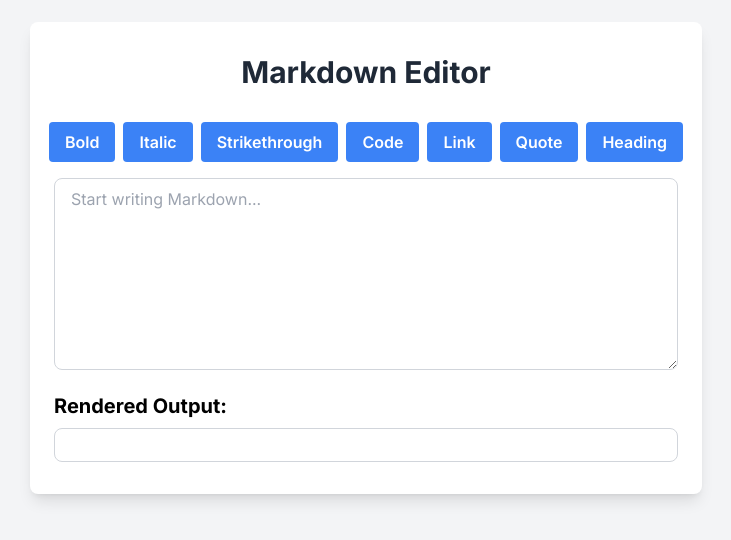
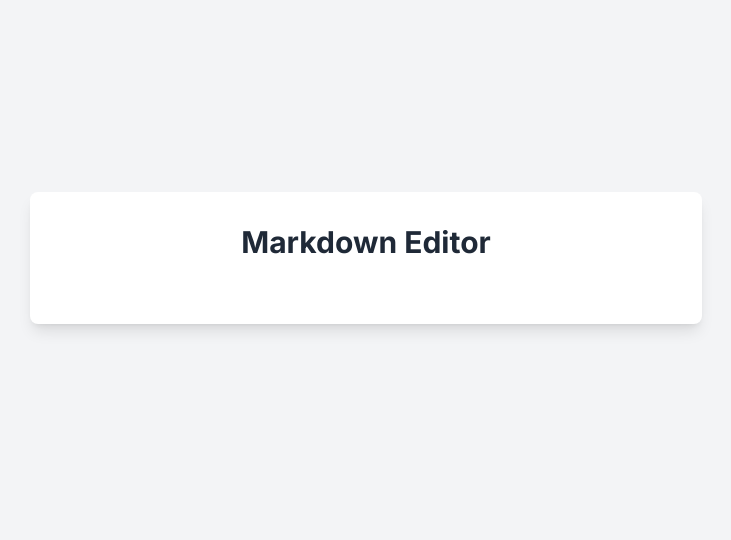
Before and after one commit to BerkkanB/markdownai, a Next.js app: page / in a window 1280 px wide. Shown: the part 142-682 px from the top of the page, without its empty margins (274-1005 px from the left). Built offline with nearby package versions, Linux system fonts and the light colour scheme.

Commit message:
React Markdown removed from project

```diff
--- a/app/components/MarkdownEditor.js
+++ /dev/null
@@ -1,132 +0,0 @@
-"use client";
-
-import React, { useState, useRef } from "react";
-import ReactMarkdown from "react-markdown";
-import gfm from "remark-gfm";
-
-export default function MarkdownEditor() {
-  const [markdownText, setMarkdownText] = useState("");
-  const textareaRef = useRef(null);
-
-  const handleInputChange = (event) => {
-    setMarkdownText(event.target.value);
-  };
-
-  const handleTabKey = (event) => {
-    if (event.key === "Tab") {
-      event.preventDefault();
-      const { current } = textareaRef;
-      const { selectionStart, selectionEnd } = current;
-      const spaces = "  "; // Two spaces per tab
-      const updatedText =
-        markdownText.substring(0, selectionStart) +
-        spaces +
-        markdownText.substring(selectionEnd);
-      setMarkdownText(updatedText);
-      // Set the cursor position after the inserted space
-      current.selectionStart = selectionStart + spaces.length;
-      current.selectionEnd = selectionStart + spaces.length;
-    }
-  };
-
-  const handleFormatting = (tag, isLink = false) => {
-    const { current } = textareaRef;
-    const { selectionStart, selectionEnd } = current;
-    const selectedText = markdownText.substring(selectionStart, selectionEnd);
-    const formattedText = isLink
-      ? `[${selectedText}](url)`
-      : `${tag}${selectedText}${tag}`;
-    const updatedText =
-      markdownText.substring(0, selectionStart) +
-      formattedText +
-      markdownText.substring(selectionEnd);
-    setMarkdownText(updatedText);
-    // Set the cursor position after the inserted markdown
-    current.selectionStart = selectionStart + tag.length;
-    current.selectionEnd = selectionStart + tag.length + selectedText.length;
-    current.focus();
-  };
-
-  // Custom components for rendering specific elements
-  const components = {
-    h1: ({ children }) => <h1 className="text-4xl font-bold mb-4">{children}</h1>,
-    h2: ({ children }) => <h2 className="text-3xl font-bold mb-3">{children}</h2>,
-    h3: ({ children }) => <h3 className="text-2xl font-bold mb-2">{children}</h3>,
-    h4: ({ children }) => <h4 className="text-xl font-bold mb-2">{children}</h4>,
-    h5: ({ children }) => <h5 className="text-lg font-bold mb-1">{children}</h5>,
-    h6: ({ children }) => <h6 className="text-base font-bold mb-1">{children}</h6>,
-    p: ({ children }) => <p className="mb-2">{children}</p>,
-  };
-
-  const preprocessMarkdown = (markdown) => {
-    return markdown.replace(/^ /gm, "\u00A0");
-  };
-
-  return (
-    <div>
-      <div className="flex justify-center mb-4">
-        <button
-          className="bg-blue-500 hover:bg-blue-600 text-white font-semibold py-2 px-4 rounded mr-2"
-          onClick={() => handleFormatting("**")}
-        >
-          Bold
-        </button>
-        <button
-          className="bg-blue-500 hover:bg-blue-600 text-white font-semibold py-2 px-4 rounded mr-2"
-          onClick={() => handleFormatting("_")}
-        >
-          Italic
-        </button>
-        <button
-          className="bg-blue-500 hover:bg-blue-600 text-white font-semibold py-2 px-4 rounded mr-2"
-          onClick={() => handleFormatting("~~")}
-        >
-          Strikethrough
-        </button>
-        <button
-          className="bg-blue-500 hover:bg-blue-600 text-white font-semibold py-2 px-4 rounded mr-2"
-          onClick={() => handleFormatting("`")}
-        >
-          Code
-        </button>
-        <button
-          className="bg-blue-500 hover:bg-blue-600 text-white font-semibold py-2 px-4 rounded mr-2"
-          onClick={() => handleFormatting("", true)}
-        >
-          Link
-        </button>
-        <button
-          className="bg-blue-500 hover:bg-blue-600 text-white font-semibold py-2 px-4 rounded mr-2"
-          onClick={() => handleFormatting("> ")}
-        >
-          Quote
-        </button>
-        <button
-          className="bg-blue-500 hover:bg-blue-600 text-white font-semibold py-2 px-4 rounded"
-          onClick={() => handleFormatting("#")}
-        >
-          Heading
-        </button>
-      </div>
-      <textarea
-        className="w-full h-48 px-4 py-2 border border-gray-300 rounded-lg focus:outline-none focus:ring focus:border-blue-500 text-black"
-        placeholder="Start writing Markdown..."
-        value={markdownText}
-        onChange={handleInputChange}
-        onKeyDown={handleTabKey}
-        ref={textareaRef}
-      ></textarea>
-      <div className="mt-4">
-        <h2 className="text-xl font-bold mb-2 text-black">Rendered Output:</h2>
-        <div className="border border-gray-300 rounded-lg p-4 text-black">
-          <ReactMarkdown
-            remarkPlugins={[gfm]}
-            components={components}
-            className="whitespace-pre-wrap"
-            children={preprocessMarkdown(markdownText)}
-          />
-        </div>
-      </div>
-    </div>
-  );
-}
--- a/app/page.js
+++ b/app/page.js
@@ -1,6 +1,3 @@
-import Image from 'next/image'
-import MarkdownEditor from './components/MarkdownEditor'
-
 
 export default function Home() {
   return (
@@ -9,8 +6,6 @@ export default function Home() {
       <h1 className="text-3xl font-bold text-center text-gray-800 mb-8">
         Markdown Editor
       </h1>
-
-      <MarkdownEditor />
     </div>
   </div>
   )
--- a/package.json
+++ b/package.json
@@ -16,8 +16,6 @@
     "postcss": "8.4.24",
     "react": "18.2.0",
     "react-dom": "18.2.0",
-    "react-markdown": "^8.0.7",
-    "remark-gfm": "^3.0.1",
     "tailwindcss": "3.3.2"
   }
 }
```
